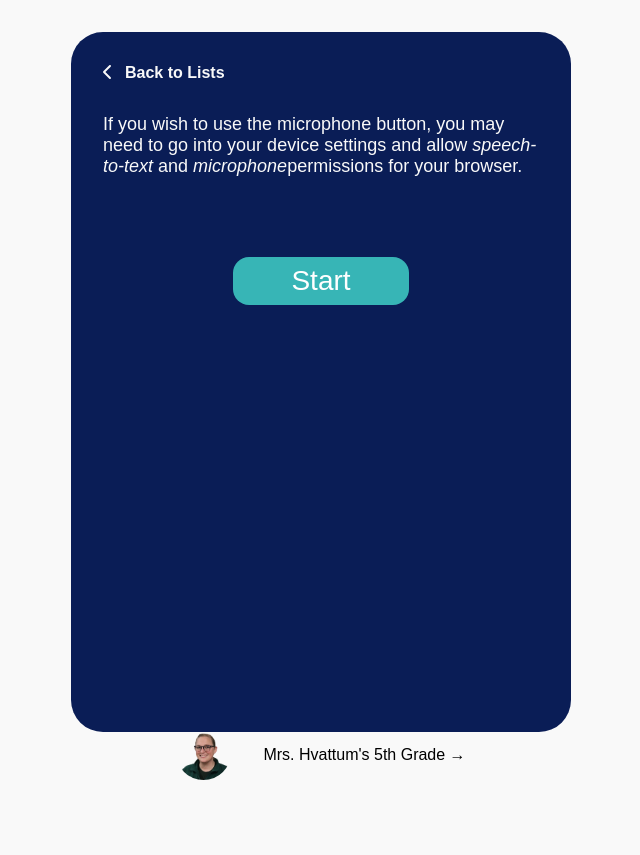
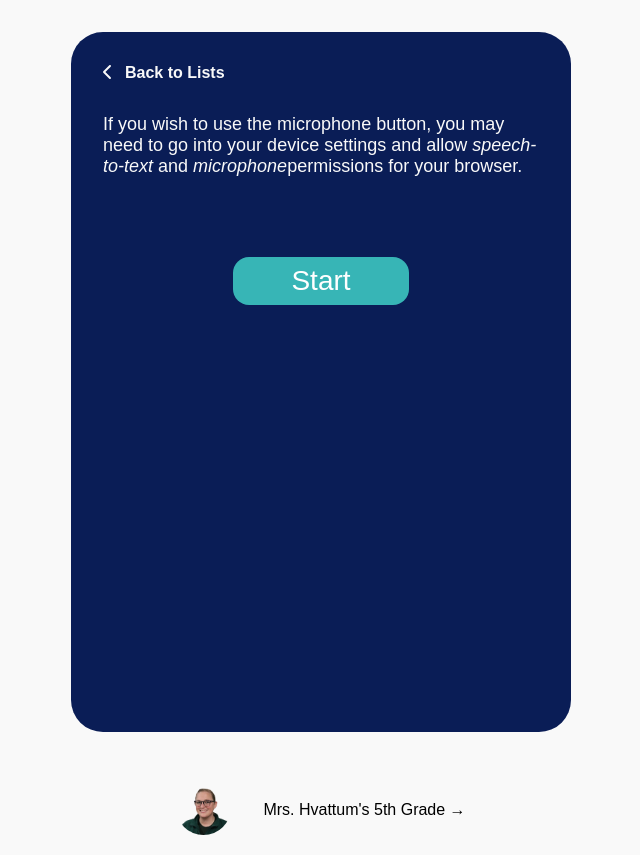
Before and after one commit to JohnAFernandez/spellrite, a Next.js app: page /test in a window 1280 px wide. Shown: the whole page, without its empty margins (319-959 px from the left). Before the commit the page ends 800 px from the top, so only its background shows below. Built offline with nearby package versions, Linux system fonts and the light colour scheme.

Commit message:
add missing word

```diff
--- a/src/app/test/page.module.scss
+++ b/src/app/test/page.module.scss
@@ -2,6 +2,7 @@
     display: flex;
     flex-direction: column;
     align-items: center;
+    min-height: 100vh;
 }
 
 .main {
@@ -177,13 +178,13 @@
 }
 
 .footer {
+    margin-top: auto;
     margin-bottom: 1rem;
-    padding-inline: 1rem;
+    padding-top: 1rem;
     display: flex;
     align-items: center;
     justify-content: center;
     gap: 2rem;
-    position: absolute;
     bottom: 0;
     width: 100%;
 
--- a/src/lists/U1.js
+++ b/src/lists/U1.js
@@ -1 +1 @@
-export const U1 = ['conserve', 'survive', 'circumference', 'earliest', 'rehearse', 'adjourn', 'dropped', 'forgetting', 'beginning', 'science', 'ceremony', 'bouquet', 'colony', 'colonies',];
+export const U1 = ['conserve', 'survive', 'circumference', 'earliest', 'rehearse', 'adjourn', 'dropped', 'forgetting', 'beginning', 'science', 'ceremony', 'bouquet', 'colony', 'colonies', 'argument'];
```
